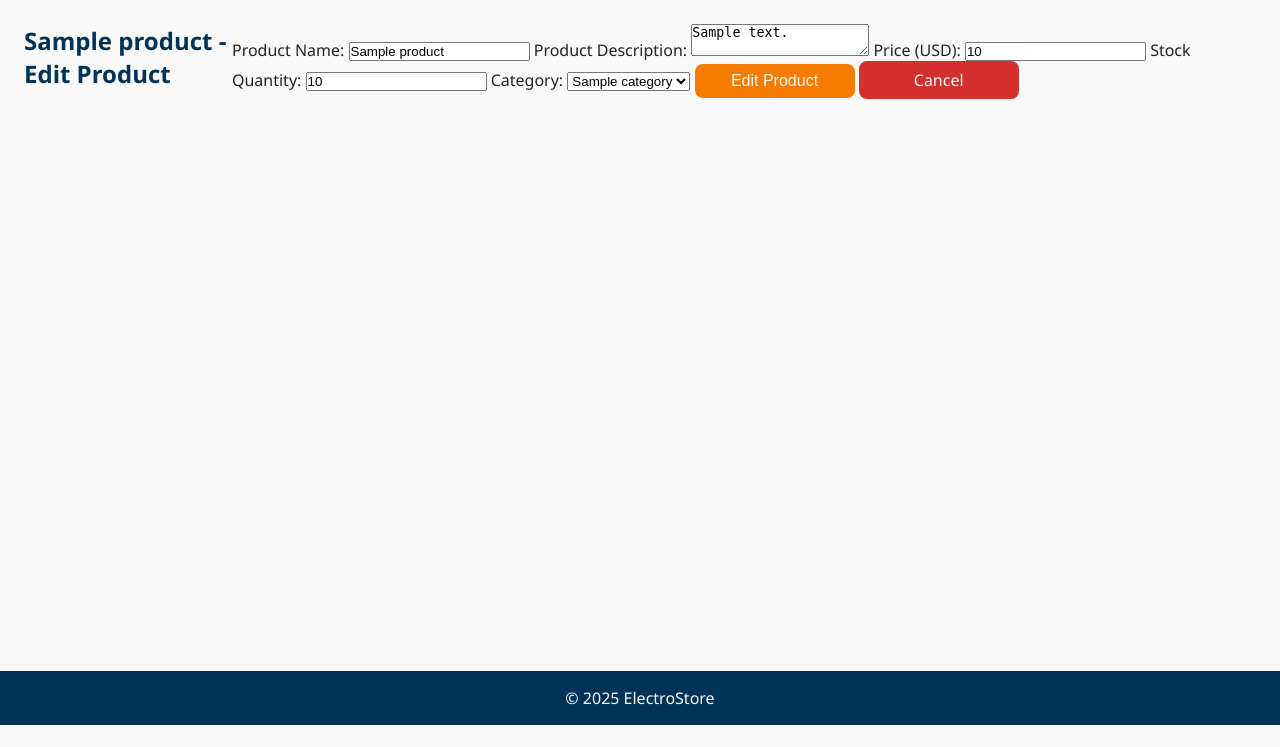
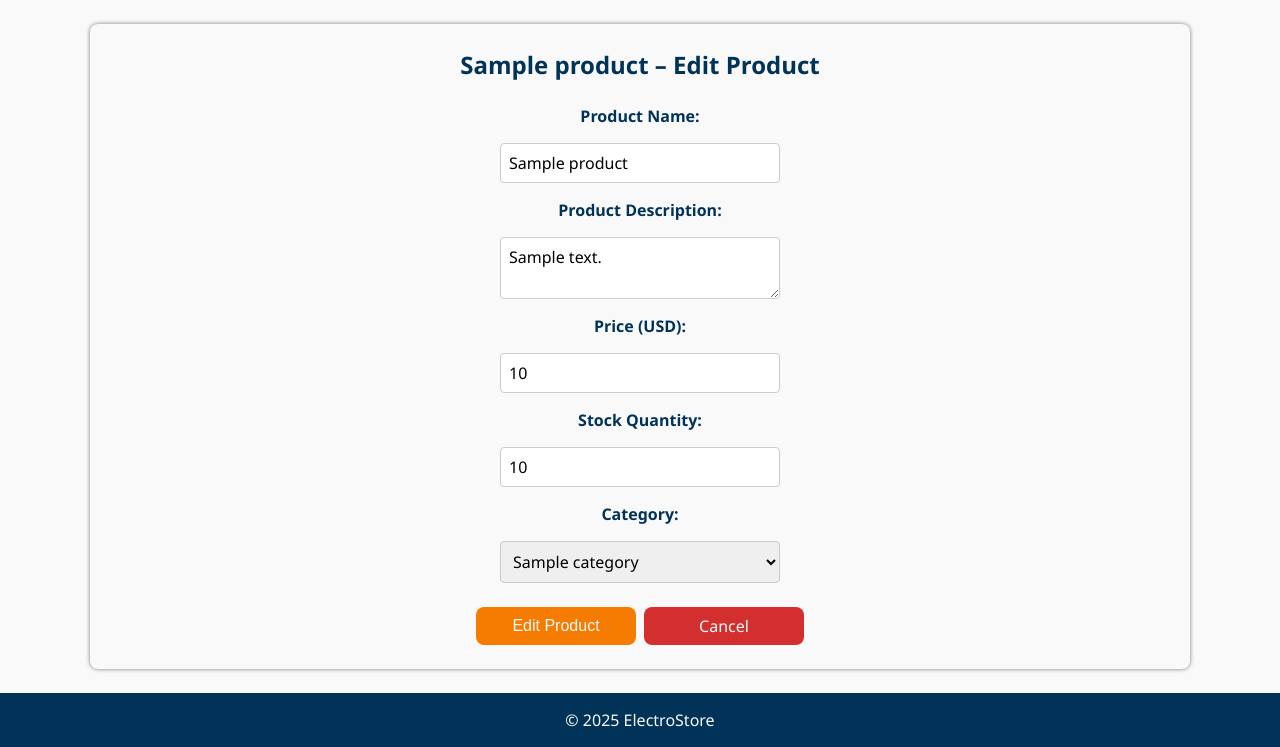
Before and after one commit to dlastic/inventory-application, a Flask app: template templates/edit_product.html in a window 1280 px wide. Shown: the part 75-822 px from the top of the page. Before the commit the page ends 800 px from the top, so only its background shows below. Run offline with Flask 3, Linux system fonts and the light colour scheme; the template is opened without the code that fills it: most values are stand-ins (such as "Sample title", 1, 10 or a date in 2020).

Commit message:
Add styles to edit category/product forms

```diff
--- a/app.py
+++ b/app.py
@@ -109,11 +109,11 @@ def edit_product(product_id):
             int(request.form["category_id"]) if request.form["category_id"] else None
         )
         queries.edit_product(product_id, name, description, price, stock, category_id)
+        flash("Product updated successfully.", "success")
         return redirect(url_for("view_product", product_id=product_id))
 
     categories = queries.get_all_categories()
     product = queries.get_product_by_id(product_id)
-    flash("Product updated successfully.", "success")
     return render_template("edit_product.html", product=product, categories=categories)
 
 
--- a/static/styles.css
+++ b/static/styles.css
@@ -196,6 +196,7 @@ h2 {
 .form input,
 .form select,
 .form textarea {
+  font-family: inherit;
   width: 100%;
   max-width: 280px;
   padding: var(--spacing-sm);
--- a/templates/add_category.html
+++ b/templates/add_category.html
@@ -10,7 +10,7 @@
       <label for="description">Category Description:</label>
       <textarea id="description" name="description" required></textarea>
 
-      <div class="_form_actions">
+      <div class="form__actions">
         <button class="btn btn--add" type="submit">Add Category</button>
         <a class="btn btn--cancel" href="{{ url_for('list_categories') }}">Cancel</a>
       </div>
--- a/templates/edit_product.html
+++ b/templates/edit_product.html
@@ -1,8 +1,9 @@
 {% extends "layout.html" %}
 
 {% block content %}
-  <h2>{{ product.name }} - Edit Product</h2>
-  <form method="post" action="{{ url_for('edit_product', product_id=product.id) }}">
+  <section>
+    <h2>{{ product.name }} – Edit Product</h2>
+    <form class="form" method="post" action="{{ url_for('edit_product', product_id=product.id) }}">
       <label for="name">Product Name:</label>
       <input type="text" id="name" name="name" value="{{ product.name }}" required />
 
@@ -24,7 +25,10 @@
         {% endfor %}
       </select>
 
+      <div class="form__actions">
         <button class="btn btn--edit" type="submit">Edit Product</button>
         <a class="btn btn--cancel" href="{{ url_for('view_product', product_id=product.id) }}">Cancel</a>
+      </div>
     </form>
+  </section>
 {% endblock content %}
```
Also changed, not shown: templates/edit_category.html (+6 -2 lines). Lines whose indentation alone changed are shown as unchanged.
